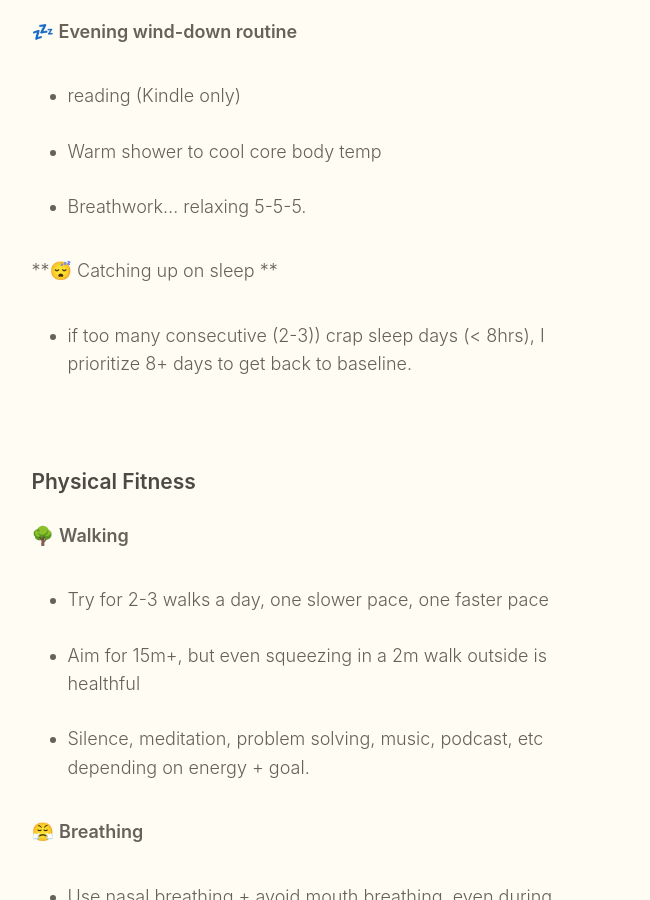
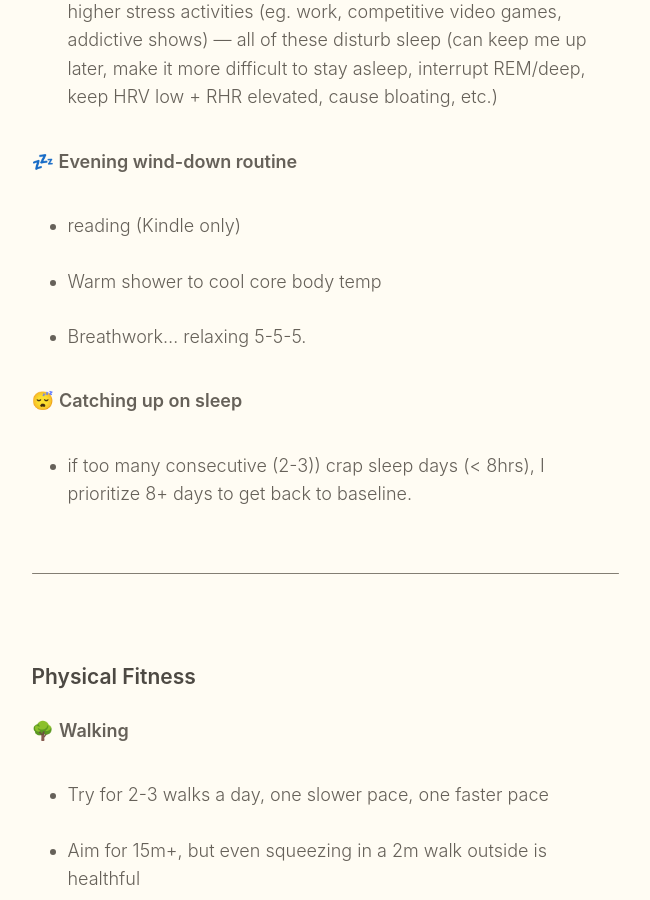
Before and after one commit to paulmederos/pm17, a Jekyll site: the page built from _posts/2021-07-21-personal-wellbeing-and-longevity-practices.markdown, in a window 1280 px wide and 900 px high, scrolled down 4717 px. Shown: the whole window, without its empty margins (315-965 px from the left). Built offline with Jekyll 4.4.1, drawn with Linux system fonts in a browser that asks for light colours; some web fonts are replaced.

```diff
--- a/_posts/2021-07-21-personal-wellbeing-and-longevity-practices.markdown
+++ b/_posts/2021-07-21-personal-wellbeing-and-longevity-practices.markdown
@@ -8,6 +8,8 @@ teaser: "My guide to the basics of woodworking, covering tools, safety, material
 ---
 
 I'm writing this guide for myself, and making it public so it might help others. I'm going to version it as I make changes. I'll cover holistically a wide range of topics.
+
+---
 
 ### Nutrition
 
@@ -59,6 +61,7 @@ I'm writing this guide for myself, and making it public so it might help others.
 - Weekly Meal prep: sunday after farmers market I try to chop/prep fruits and veggies. Put them in a clear jar (re-using from my meal delivery services) so it's easy to see in fridge and take out for cooking/snacking.
 - Prepared meal delivery: I use Methodology and Territory for meals weekly. Usually only a handful (2 proteins, 2 veggies, 2 carb sides, 2 "desserts")
 
+---
 
 ### Sleep
 
@@ -79,9 +82,10 @@ I'm writing this guide for myself, and making it public so it might help others.
 - Warm shower to cool core body temp
 - Breathwork... relaxing 5-5-5.
 
-**😴 Catching up on sleep **
+😴 **Catching up on sleep**
 - if too many consecutive (2-3)) crap sleep days (< 8hrs), I prioritize 8+ days to get back to baseline.
 
+---
 
 ### Physical Fitness
 
@@ -130,6 +134,7 @@ I'm writing this guide for myself, and making it public so it might help others.
 💋 **Sex**
 - as often as possible, prioritized monthly (kids timing is toughhhh), try for weekly
 
+---
 
 ### Emotional Fitness (Mindfulness)
 
@@ -142,6 +147,7 @@ I'm writing this guide for myself, and making it public so it might help others.
 - Walking and thinking
 - Gardening
 
+---
 
 ### Stress Relief
 
@@ -151,6 +157,8 @@ I'm writing this guide for myself, and making it public so it might help others.
 - being in nature
 - chores around the house (dishes, laundry, picking up + organizing, groceries, meal prep)
 
+---
+
 ### Relationships
 
 - regular meetings to connect
@@ -158,6 +166,8 @@ I'm writing this guide for myself, and making it public so it might help others.
 - (chosen) family focus
     - daily phone calls with mom + pops
 - presence — putting away all distractions and being singularly focused on another person when we’re together
+
+---
 
 ### Longevity
 
@@ -167,7 +177,9 @@ I'm writing this guide for myself, and making it public so it might help others.
 - Resting HRV monitoring as sign of stress (lower HRV = higher stress because of sympathetic nervous system association, see Peter Attia pod.)
 - Healthcare team (Parsley, functional med doc, performance coaches, leadership coach, therapy)
 
-## People I’m Following
+---
+
+### People I’m Following
 
 - [Dr. Rhonda Patrick](https://www.foundmyfitness.com/) - Found My Fitness - Cellular biologist and science popularizer
 - [Dr. Peter Attia](https://peterattiamd.com/) - Drive Podcast
```
